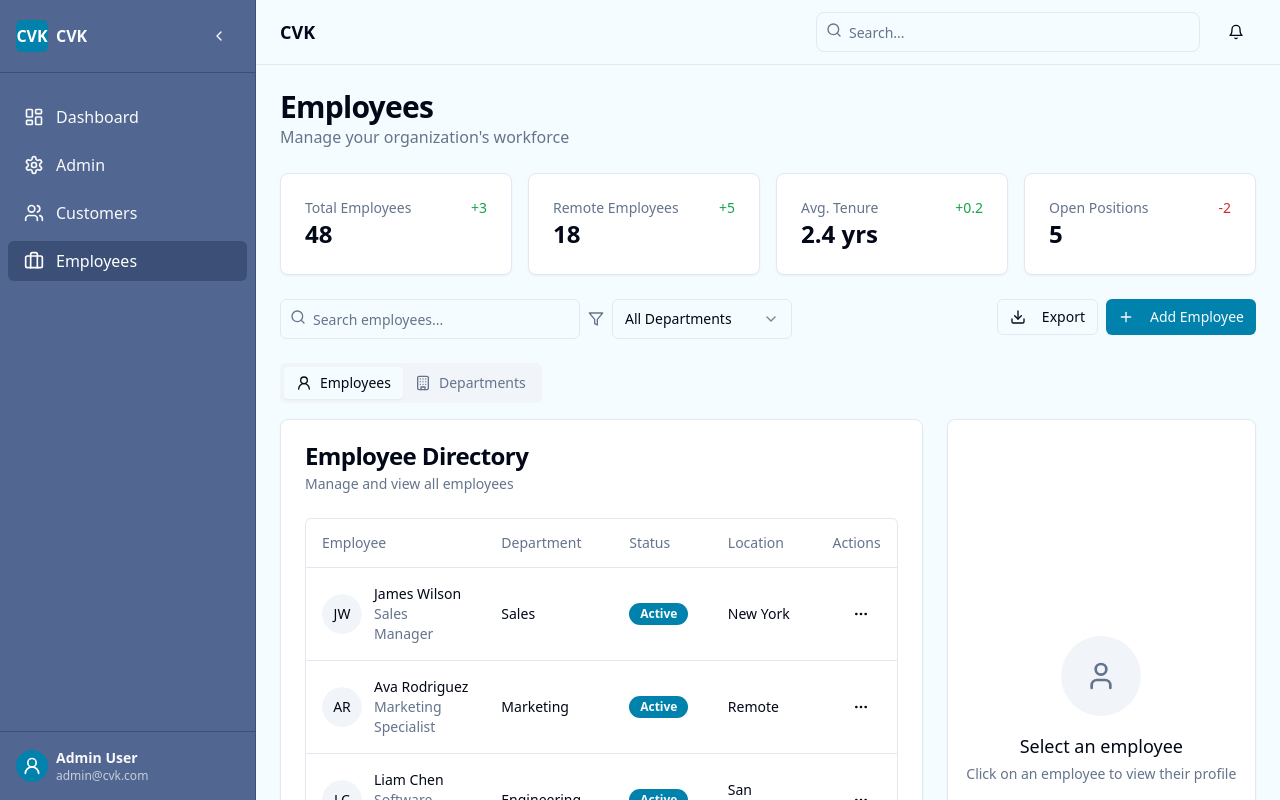
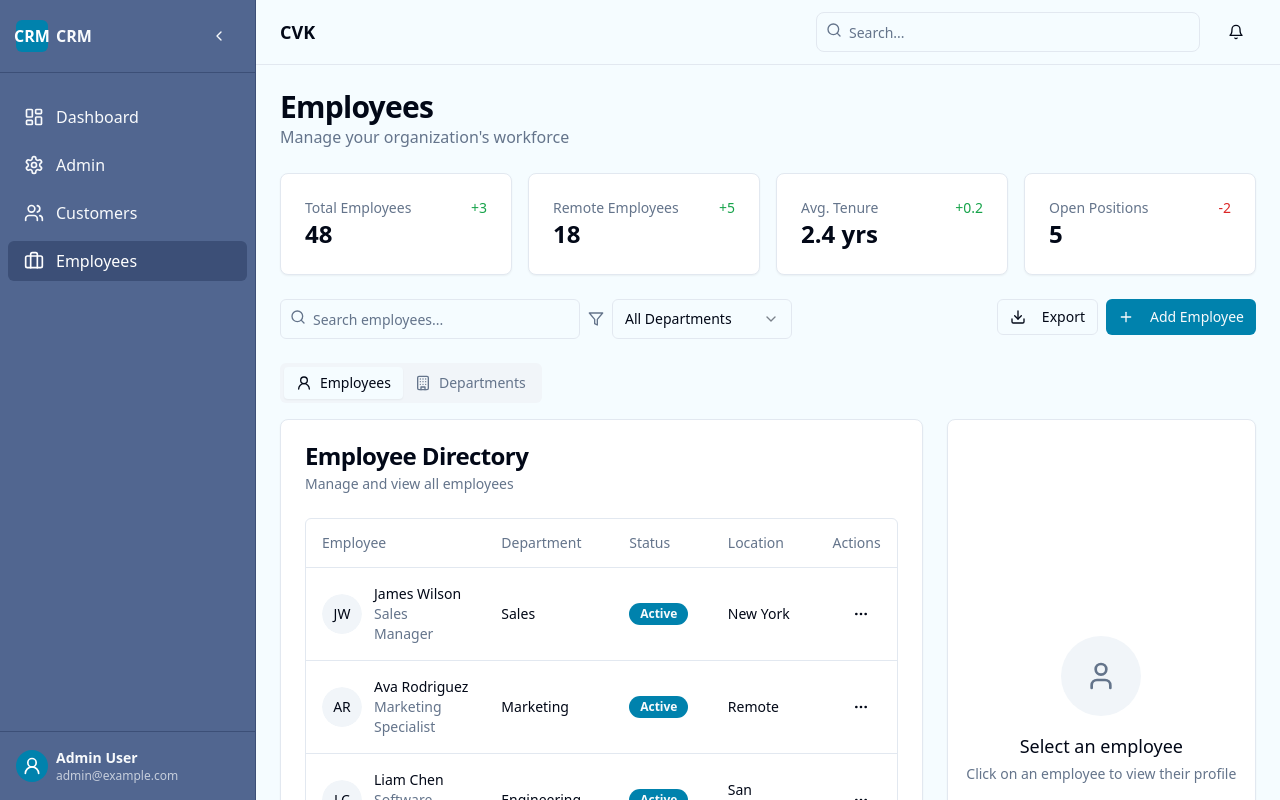
Before and after one commit to krishna7203/hubspark-crm-clone, a React (Vite) app: page /employees in a window 1280 px wide. Built offline with nearby package versions, Linux system fonts and the light colour scheme.

Commit message:
Remove "CVK" from sidebar
Removes the "CVK" text from the sidebar component.

```diff
--- a/src/components/layout/Sidebar.tsx
+++ b/src/components/layout/Sidebar.tsx
@@ -51,9 +51,9 @@ export default function Sidebar() {
           expanded ? "opacity-100" : "opacity-0"
         )}>
           <div className="w-8 h-8 rounded-md bg-primary flex items-center justify-center text-white font-bold">
-            CVK
+            CRM
           </div>
-          {expanded && <span className="font-bold">CVK</span>}
+          {expanded && <span className="font-bold">CRM</span>}
         </div>
         <Button
           variant="ghost"
@@ -95,7 +95,7 @@ export default function Sidebar() {
           {expanded && (
             <div className="flex flex-col">
               <span className="text-sm font-semibold">Admin User</span>
-              <span className="text-xs opacity-70">admin@cvk.com</span>
+              <span className="text-xs opacity-70">admin@example.com</span>
             </div>
           )}
         </div>
```
